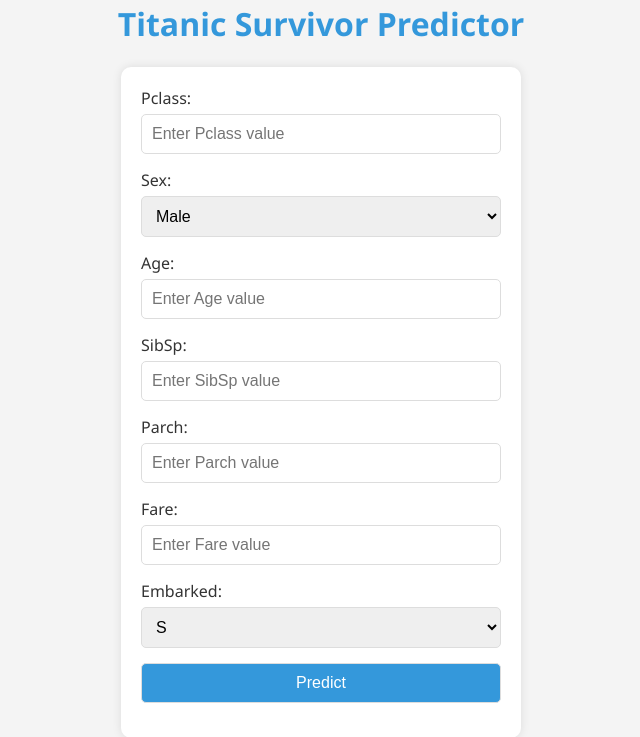
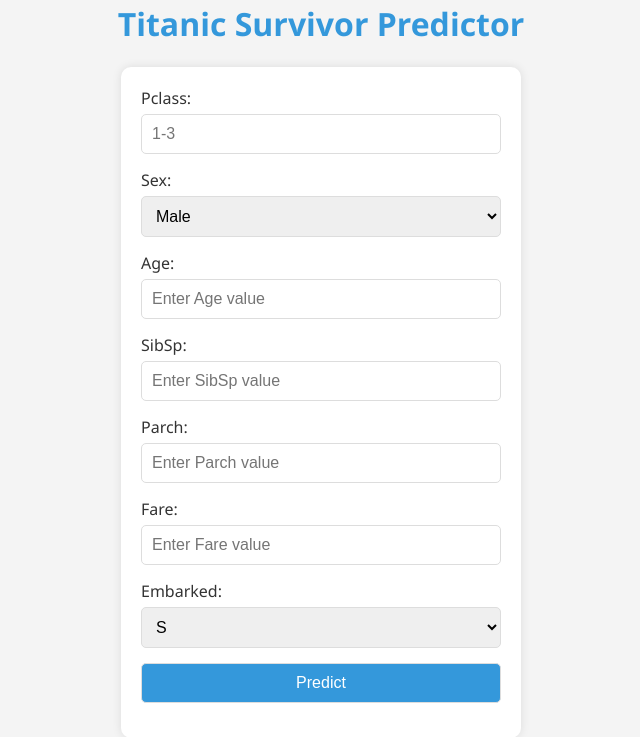
Before and after one commit to Fosssil/Titanic_Survival_Forecast, a Flask app: page /predict in a window 1280 px wide. Shown: the top 737 px of the page, without its empty margins (319-959 px from the left). Run offline with Flask 3, Linux system fonts and the light colour scheme.

Commit message:
update UX elements

```diff
--- a/templates/index.html
+++ b/templates/index.html
@@ -144,7 +144,7 @@
     <form action="{{url_for('predict')}}" method="POST">
         <div class="form-group">
             <label for="Pclass">Pclass:</label>
-            <input type="text" id="Pclass" name="Pclass" placeholder="Enter Pclass value" required>
+            <input type="text" id="Pclass" name="Pclass" placeholder="1-3" required>
         </div>
 
         <div class="form-group">
```
